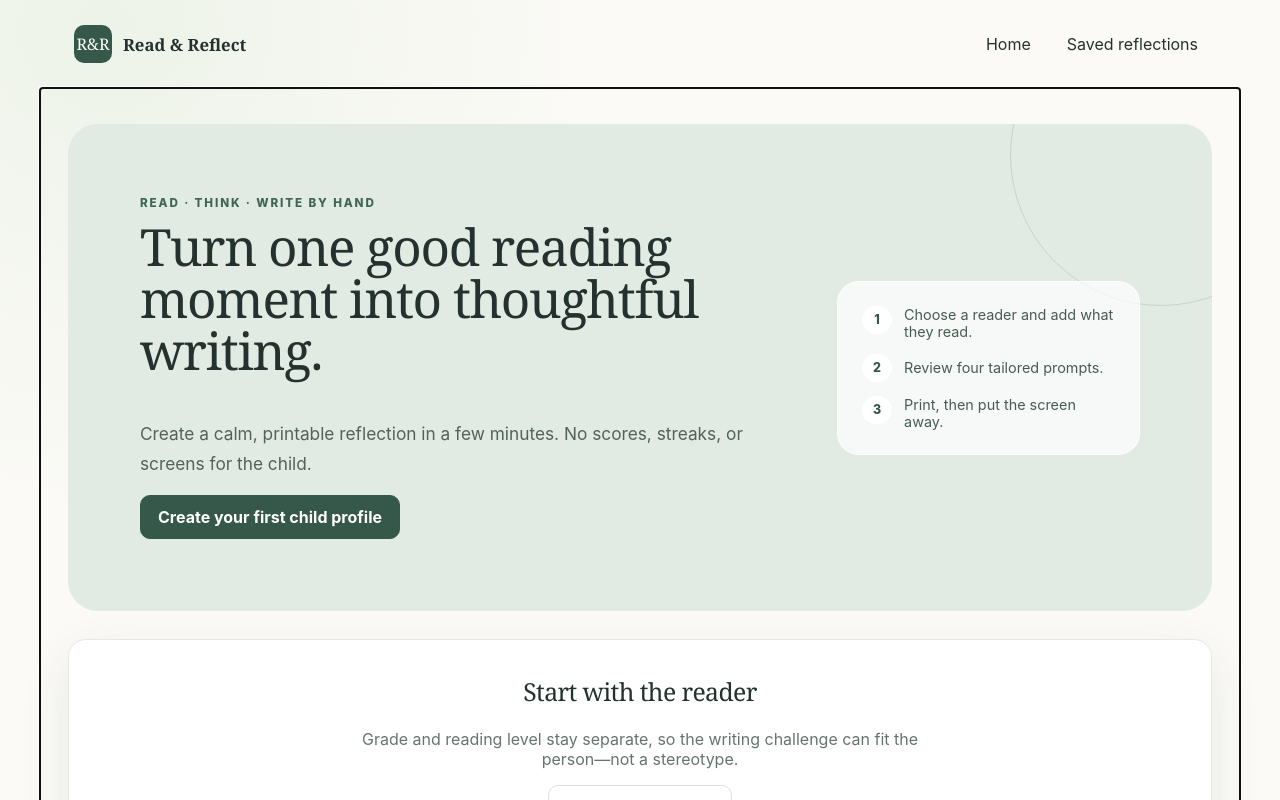
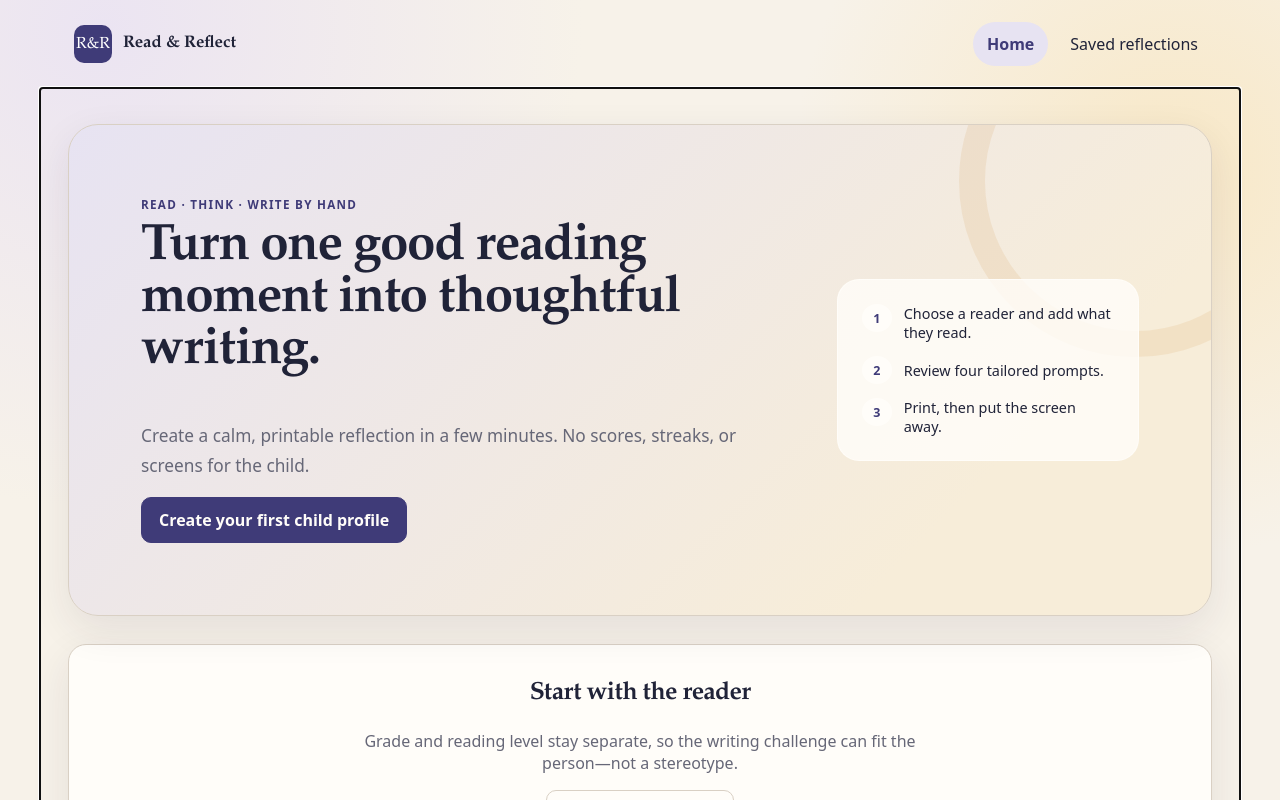
Before and after one commit to hiteshpatwari/EvokeInkApp, a Next.js app: page / in a window 1280 px wide. Shown: the top 800 px of the page. Built offline with nearby package versions, Linux system fonts and the light colour scheme.

Commit message:
feat: add ink and marigold visual system

```diff
--- a/src/app/globals.css
+++ b/src/app/globals.css
@@ -1,25 +1,39 @@
 :root {
-  --ink: #24312e;
-  --muted: #68736f;
-  --paper: #fbfaf6;
-  --surface: #ffffff;
-  --sage-50: #f0f5f1;
-  --sage-100: #e1ebe4;
-  --sage-500: #3f6655;
-  --sage-700: #36584a;
-  --clay: #bd6b4b;
-  --line: #dbe2dd;
-  --danger: #9d3f3f;
-  --shadow: 0 18px 50px rgba(43, 61, 53, 0.09);
+  --ink: #202338;
+  --muted: #666777;
+  --paper: #f7f2e9;
+  --surface: #fffdf9;
+  --surface-subtle: #f0eaf6;
+  --primary: #3f3b78;
+  --primary-hover: #302d63;
+  --primary-soft: #e7e3f2;
+  --accent: #c47a18;
+  --accent-soft: #f8e8c7;
+  --terracotta: #b9573a;
+  --line: #d9d0c4;
+  --line-strong: #8f8499;
+  --info: #285f74;
+  --info-soft: #e2f0f4;
+  --warning: #76520a;
+  --warning-soft: #fff0c8;
+  --danger: #9e3644;
+  --danger-soft: #f9e4e7;
+  --focus: #5b50a4;
+  --shadow: 0 14px 40px rgb(43 37 65 / 9%);
   --radius: 18px;
   --safe-area-top: env(safe-area-inset-top, 0px);
   --safe-area-right: env(safe-area-inset-right, 0px);
   --safe-area-bottom: env(safe-area-inset-bottom, 0px);
   --safe-area-left: env(safe-area-inset-left, 0px);
+  --native-safe-area-top-fallback: 24px;
 }
 
 * {
   box-sizing: border-box;
+}
+::selection {
+  background: var(--accent-soft);
+  color: var(--ink);
 }
 .visually-hidden {
   clip: rect(0 0 0 0);
@@ -34,7 +48,6 @@ html {
   background: var(--paper);
   color: var(--ink);
   font-family:
-    Inter,
     ui-sans-serif,
     system-ui,
     -apple-system,
@@ -47,7 +60,9 @@ body {
   min-height: 100vh;
   min-height: 100dvh;
   background:
-    radial-gradient(circle at 8% 3%, #edf3e9 0, transparent 30rem), var(--paper);
+    radial-gradient(circle at 8% 3%, #ebe4f2 0, transparent 30rem),
+    radial-gradient(circle at 92% 18%, #f8e8c7 0, transparent 24rem),
+    var(--paper);
 }
 button,
 input,
@@ -63,7 +78,7 @@ button:focus-visible,
 input:focus-visible,
 textarea:focus-visible,
 select:focus-visible {
-  outline: 3px solid #1f5b45;
+  outline: 3px solid var(--focus);
   outline-offset: 2px;
 }
 button:disabled {
@@ -77,8 +92,9 @@ p {
 }
 h1,
 h2 {
-  font-family: Georgia, "Times New Roman", serif;
-  font-weight: 500;
+  font-family:
+    Charter, "Iowan Old Style", "Palatino Linotype", Palatino, Georgia, serif;
+  font-weight: 600;
   letter-spacing: -0.025em;
 }
 h1 {
@@ -102,7 +118,9 @@ h2 {
     22px calc(28px + var(--safe-area-left));
 }
 html[data-native-app="true"] .topbar {
-  background: rgb(251 250 246 / 96%);
+  background: rgb(247 242 233 / 96%);
+  border-bottom: 1px solid rgb(217 208 196 / 72%);
+  box-shadow: 0 8px 24px rgb(43 37 65 / 7%);
   flex-wrap: wrap;
   max-width: none;
   position: sticky;
@@ -135,17 +153,19 @@ html[data-native-app="true"] .topbar nav button {
 }
 .brand-button span {
   align-items: center;
-  background: var(--sage-700);
+  background: var(--primary);
   border-radius: 10px;
   color: white;
   display: inline-flex;
-  font-family: Georgia, serif;
+  font-family:
+    Charter, "Iowan Old Style", "Palatino Linotype", Palatino, Georgia, serif;
   height: 38px;
   justify-content: center;
   width: 38px;
 }
 .brand-button strong {
-  font-family: Georgia, serif;
+  font-family:
+    Charter, "Iowan Old Style", "Palatino Linotype", Palatino, Georgia, serif;
   font-size: 1.05rem;
 }
 .topbar nav {
@@ -158,15 +178,27 @@ html[data-native-app="true"] .topbar nav button {
   border-radius: 999px;
   cursor: pointer;
   padding: 9px 14px;
+  transition:
+    background 180ms ease,
+    color 180ms ease;
 }
 .topbar nav button:hover {
-  background: var(--sage-100);
+  background: var(--primary-soft);
+  color: var(--primary);
+}
+.topbar nav button[aria-current="page"] {
+  background: var(--primary-soft);
+  color: var(--primary);
+  font-weight: 750;
 }
 .page {
   margin: 0 auto;
   max-width: 1200px;
   padding: 36px calc(28px + var(--safe-area-right))
     calc(80px + var(--safe-area-bottom)) calc(28px + var(--safe-area-left));
+}
+.page:focus:not(:focus-visible) {
+  outline: none;
 }
 .page--narrow {
   max-width: 900px;
@@ -184,10 +216,10 @@ html[data-native-app="true"] .topbar nav button {
   color: var(--muted);
 }
 .eyebrow {
-  color: var(--sage-500);
+  color: var(--primary);
   font-size: 0.73rem;
   font-weight: 800;
-  letter-spacing: 0.16em;
+  letter-spacing: 0.11em;
   margin-bottom: 10px;
   text-transform: uppercase;
 }
@@ -196,7 +228,9 @@ html[data-native-app="true"] .topbar nav button {
 }
 .hero-card {
   align-items: center;
-  background: var(--sage-100);
+  background: linear-gradient(135deg, var(--primary-soft), #f7edd9 78%);
+  border: 1px solid var(--line);
+  box-shadow: var(--shadow);
   border-radius: 30px;
   display: grid;
   gap: 48px;
@@ -206,7 +240,7 @@ html[data-native-app="true"] .topbar nav button {
   position: relative;
 }
 .hero-card::after {
-  border: 1px solid rgba(54, 88, 74, 0.16);
+  border: 26px solid rgb(196 122 24 / 10%);
   border-radius: 50%;
   content: "";
   height: 300px;
@@ -219,14 +253,14 @@ html[data-native-app="true"] .topbar nav button {
   max-width: 760px;
 }
 .hero-card > div:first-child > p:not(.eyebrow) {
-  color: #53615d;
+  color: var(--muted);
   font-size: 1.08rem;
   line-height: 1.7;
   max-width: 640px;
 }
 .routine-card {
-  background: rgba(255, 255, 255, 0.7);
-  border: 1px solid rgba(255, 255, 255, 0.85);
+  background: rgb(255 253 249 / 82%);
+  border: 1px solid rgb(255 253 249 / 94%);
   border-radius: 22px;
   display: grid;
   gap: 14px 12px;
@@ -239,7 +273,7 @@ html[data-native-app="true"] .topbar nav button {
   align-items: center;
   background: var(--surface);
   border-radius: 50%;
-  color: var(--sage-700);
+  color: var(--primary);
   display: flex;
   font-size: 0.78rem;
   font-weight: 800;
@@ -248,7 +282,7 @@ html[data-native-app="true"] .topbar nav button {
 }
 .routine-card p {
   align-self: center;
-  color: #4a5b54;
+  color: var(--ink);
   font-size: 0.9rem;
   margin: 0;
 }
@@ -267,23 +301,36 @@ html[data-native-app="true"] .topbar nav button {
   min-height: 44px;
 }
 .file-button:has(+ input:focus-visible) {
-  outline: 3px solid #1f5b45;
+  outline: 3px solid var(--focus);
   outline-offset: 2px;
 }
 .primary-button {
-  background: var(--sage-700);
-  border: 1px solid var(--sage-700);
-  color: white;
+  background: var(--primary);
+  border: 1px solid var(--primary);
+  color: #fffdf9;
+  transition:
+    background 180ms ease,
+    border-color 180ms ease,
+    transform 180ms ease;
 }
 .primary-button:hover {
-  background: #28483b;
+  background: var(--primary-hover);
+  border-color: var(--primary-hover);
+  transform: translateY(-1px);
+}
+.primary-button:active {
+  transform: translateY(0);
 }
 .secondary-button {
-  background: white;
+  background: var(--surface);
   border: 1px solid var(--line);
+  transition:
+    background 180ms ease,
+    border-color 180ms ease;
 }
 .secondary-button:hover {
-  background: var(--sage-50);
+  background: var(--primary-soft);
+  border-color: var(--line-strong);
 }
 .danger-button {
   background: transparent;
@@ -291,17 +338,23 @@ html[data-native-app="true"] .topbar nav button {
   color: var(--danger);
 }
 .danger-button:hover {
-  background: #fbefef;
+  background: var(--danger-soft);
 }
 .text-button,
 .back-button {
   background: transparent;
   border: 0;
-  color: var(--sage-700);
+  color: var(--primary);
   cursor: pointer;
   font-weight: 750;
   min-height: 44px;
   padding: 10px 4px;
+}
+.text-button:hover,
+.back-button:hover {
+  color: var(--primary-hover);
+  text-decoration: underline;
+  text-underline-offset: 3px;
 }
 .back-button {
   margin-bottom: 30px;
@@ -312,7 +365,7 @@ html[data-native-app="true"] .topbar nav button {
 .prompt-card,
 .saved-card {
   background: var(--surface);
-  border: 1px solid #e6e9e6;
+  border: 1px solid var(--line);
   border-radius: var(--radius);
   box-shadow: var(--shadow);
 }
@@ -329,8 +382,8 @@ html[data-native-app="true"] .topbar nav button {
 }
 .confirmation-dialog {
   box-shadow:
-    0 24px 70px rgb(24 34 29 / 24%),
-    0 0 0 100vmax rgb(24 34 29 / 38%);
+    0 24px 70px rgb(32 35 56 / 24%),
+    0 0 0 100vmax rgb(32 35 56 / 42%);
   inset: calc(16px + var(--safe-area-top)) calc(16px + var(--safe-area-right))
     calc(16px + var(--safe-area-bottom)) calc(16px + var(--safe-area-left));
   height: max-content;
@@ -385,8 +438,8 @@ html[data-native-app="true"] .topbar nav button {
   padding: 7px 10px;
 }
 .profile-row--selected {
-  background: var(--sage-50);
-  border-color: var(--sage-100);
+  background: var(--primary-soft);
+  border-color: var(--line-strong);
 }
 .profile-row > button:first-child {
   align-items: center;
@@ -407,11 +460,12 @@ html[data-native-app="true"] .topbar nav button {
 }
 .avatar {
   align-items: center;
-  background: #e9d6ca;
+  background: #f3d8cf;
   border-radius: 50%;
-  color: #73452f;
+  color: #713220;
   display: flex;
-  font-family: Georgia, serif;
+  font-family:
+    Charter, "Iowan Old Style", "Palatino Linotype", Palatino, Georgia, serif;
   font-size: 1.2rem;
   height: 45px;
   justify-content: center;
@@ -430,7 +484,7 @@ html[data-native-app="true"] .topbar nav button {
   width: 100%;
 }
 .session-row:hover {
-  color: var(--sage-700);
+  color: var(--primary);
 }
 .skill-chips {
   display: flex;
@@ -438,9 +492,9 @@ html[data-native-app="true"] .topbar nav button {
   gap: 9px;
 }
 .skill-chips span {
-  background: var(--sage-50);
+  background: var(--primary-soft);
   border-radius: 999px;
-  color: var(--sage-700);
+  color: var(--primary);
   font-size: 0.83rem;
   padding: 8px 12px;
   text-transform: capitalize;
@@ -457,8 +511,9 @@ html[data-native-app="true"] .topbar nav button {
   padding: 12px 16px;
 }
 .notice {
-  background: #e7f1ea;
-  color: #274f3e;
+  background: var(--info-soft);
+  border: 1px solid rgb(40 95 116 / 28%);
+  color: var(--info);
 }
 .notice button {
   background: transparent;
@@ -467,14 +522,15 @@ html[data-native-app="true"] .topbar nav button {
   font-size: 1.2rem;
 }
 .error-message {
-  background: #fae9e7;
-  color: #803b35;
+  background: var(--danger-soft);
+  border: 1px solid rgb(158 54 68 / 24%);
+  color: var(--danger);
 }
 .storage-warning {
   align-items: flex-start;
-  background: #fff4d6;
-  border: 1px solid #e5c76b;
-  color: #5f4a12;
+  background: var(--warning-soft);
+  border: 1px solid rgb(118 82 10 / 32%);
+  color: var(--warning);
   gap: 20px;
 }
 .storage-warning h2 {
@@ -487,7 +543,7 @@ html[data-native-app="true"] .topbar nav button {
   margin: 0;
 }
 .storage-warning .muted {
-  color: #735f26;
+  color: var(--warning);
   font-size: 0.88rem;
   margin-top: 4px;
 }
@@ -522,20 +578,30 @@ html[data-native-app="true"] .topbar nav button {
 }
 label,
 legend {
-  color: #3a4743;
+  color: var(--ink);
   font-size: 0.82rem;
   font-weight: 760;
 }
 input,
 textarea,
 select {
-  background: #fdfdfb;
-  border: 1px solid #ccd5d0;
+  background: var(--surface);
+  border: 1px solid var(--line-strong);
   border-radius: 9px;
   color: var(--ink);
   margin-top: 7px;
   padding: 11px 12px;
   width: 100%;
+}
+input:hover,
+textarea:hover,
+select:hover {
+  border-color: var(--primary);
+}
+input[aria-invalid="true"],
+textarea[aria-invalid="true"],
+select[aria-invalid="true"] {
+  border-color: var(--danger);
 }
 textarea {
   line-height: 1.5;
@@ -551,7 +617,8 @@ textarea {
 }
 .demo-strip {
   align-items: center;
-  background: #fbf4ea;
+  background: var(--accent-soft);
+  border: 1px solid rgb(196 122 24 / 20%);
   border-radius: 11px;
   display: flex;
   font-size: 0.86rem;
@@ -578,10 +645,17 @@ textarea {
   margin-top: 9px;
   padding: 14px;
   min-height: 44px;
+  transition:
+    background 180ms ease,
+    border-color 180ms ease;
+}
+.radio-card:hover {
+  background: var(--surface-subtle);
+  border-color: var(--line-strong);
 }
 .radio-card:has(input:checked) {
-  background: var(--sage-50);
-  border-color: #9cb3a7;
+  background: var(--primary-soft);
+  border-color: var(--primary);
 }
 .radio-card input,
 .checkbox-grid input {
@@ -645,19 +719,19 @@ textarea {
   text-transform: uppercase;
 }
 .status-pill {
-  background: #f5eee8;
-  color: #835136;
+  background: var(--accent-soft);
+  color: #714207;
 }
 .status-pill--required {
-  background: var(--sage-100);
-  color: var(--sage-700);
+  background: var(--primary-soft);
+  color: var(--primary);
 }
 .skill-label {
   color: var(--muted);
 }
 .grounding-label {
-  background: #f4f1e9;
-  color: #6d6048;
+  background: #eee9e2;
+  color: #595569;
   letter-spacing: 0;
   text-transform: none;
 }
@@ -666,15 +740,20 @@ textarea {
   gap: 5px;
 }
 .quiet-button {
-  background: var(--sage-50);
+  background: var(--primary-soft);
   border: 0;
   border-radius: 7px;
   cursor: pointer;
   height: 44px;
   width: 44px;
 }
+.quiet-button:hover {
+  background: var(--accent-soft);
+  color: var(--primary);
+}
 .prompt-card textarea {
-  font-family: Georgia, serif;
+  font-family:
+    Charter, "Iowan Old Style", "Palatino Linotype", Palatino, Georgia, serif;
   font-size: 1.08rem;
 }
 .practice-note {
@@ -694,7 +773,7 @@ textarea {
   margin-top: 18px;
 }
 .preview-page {
-  background: #e8ece8;
+  background: #e8e2dc;
   min-height: 100vh;
   min-height: 100dvh;
   padding: 26px calc(28px + var(--safe-area-right))
@@ -712,7 +791,7 @@ textarea {
 }
 .worksheet {
   background: white;
-  box-shadow: 0 22px 70px rgba(35, 46, 41, 0.14);
+  box-shadow: 0 22px 70px rgb(43 37 65 / 14%);
   margin: 0 auto;
   min-height: 11in;
   padding: 0.65in 0.7in;
@@ -720,14 +799,14 @@ textarea {
 }
 .worksheet__header {
   align-items: start;
-  border-bottom: 2px solid #395d4e;
+  border-bottom: 2px solid var(--primary);
   display: grid;
   gap: 28px;
   grid-template-columns: 1.4fr 1fr;
   padding-bottom: 16px;
 }
 .worksheet__brand {
-  color: #527867;
+  color: var(--primary);
   font-size: 0.62rem;
   font-weight: 900;
   letter-spacing: 0.18em;
@@ -741,7 +820,7 @@ textarea {
   margin-bottom: 0;
 }
 .worksheet__meta {
-  border-left: 1px solid #d6dfda;
+  border-left: 1px solid var(--line);
   display: grid;
   gap: 7px;
   padding-left: 18px;
@@ -755,9 +834,9 @@ textarea {
   text-transform: uppercase;
 }
 .worksheet__permission {
-  background: #f2f6f3;
+  background: var(--primary-soft);
   border-radius: 8px;
-  color: #56645f;
+  color: var(--ink);
   font-size: 0.78rem;
   margin: 14px 0 16px;
   padding: 8px 11px;
@@ -771,9 +850,9 @@ textarea {
   page-break-inside: avoid;
 }
 .worksheet-prompt__eyebrow {
-  background: #edf3ef;
+  background: var(--primary-soft);
   border-radius: 6px;
-  color: #3e6655;
+  color: var(--primary);
   display: flex;
   font-size: 0.62rem;
   font-weight: 850;
@@ -790,7 +869,7 @@ textarea {
   margin: 8px 5px 4px;
 }
 .worksheet-prompt__hint {
-  color: #6d7773;
+  color: var(--muted);
   font-size: 0.66rem;
   margin: 0 5px 5px;
 }
@@ -854,8 +933,8 @@ textarea {
   margin-bottom: 0;
 }
 .response-photo__privacy {
-  background: var(--sage-50);
-  border-left: 4px solid var(--sage-500);
+  background: var(--info-soft);
+  border-left: 4px solid var(--info);
   border-radius: 10px;
   padding: 12px 14px;
 }
@@ -908,14 +987,15 @@ textarea {
   margin-top: 7px;
 }
 .response-error {
-  background: #fae9e7;
+  background: var(--danger-soft);
+  border: 1px solid rgb(158 54 68 / 24%);
   border-radius: 10px;
-  color: #803b35;
+  color: var(--danger);
   margin: 16px 0 0;
   padding: 11px 13px;
 }
 .response-status {
-  color: var(--sage-700);
+  color: var(--info);
   font-weight: 700;
   margin: 16px 0 0;
 }
@@ -933,7 +1013,7 @@ textarea {
   margin: 24px 0 8px;
 }
 .coaching-card > h2:first-of-type {
-  color: var(--sage-700);
+  color: var(--info);
   margin-top: 4px;
 }
 .coaching-card li {
@@ -941,8 +1021,8 @@ textarea {
   margin-bottom: 6px;
 }
 .coaching-next-step {
-  background: var(--sage-50);
-  border-left: 4px solid var(--sage-500);
+  background: var(--accent-soft);
+  border-left: 4px solid var(--accent);
   border-radius: 10px;
   margin-top: 24px;
   padding: 2px 18px 16px;
@@ -963,7 +1043,7 @@ textarea {
   margin: 0 5px;
 }
 .writing-lines span {
-  border-bottom: 1px solid #aeb9b4;
+  border-bottom: 1px solid #aaa2b2;
   height: 0.08in;
 }
 .filter-row {
@@ -1016,6 +1096,16 @@ textarea {
 }
 
 @media (max-width: 760px) {
+  button,
+  .file-button,
+  input,
+  select {
+    min-height: 48px;
+  }
+  .quiet-button {
+    height: 48px;
+    width: 48px;
+  }
   .topbar {
     align-items: flex-start;
     gap: 15px;
@@ -1024,7 +1114,9 @@ textarea {
       calc(18px + var(--safe-area-left));
   }
   html[data-native-app="true"] .topbar {
-    padding-top: max(calc(18px + var(--safe-area-top)), 88px);
+    padding-top: calc(
+      18px + max(var(--safe-area-top), var(--native-safe-area-top-fallback))
+    );
   }
   .brand-button strong {
     display: none;
@@ -1046,6 +1138,9 @@ textarea {
   .hero-card {
     gap: 26px;
     padding: 30px 24px;
+  }
+  .hero-card::after {
+    display: none;
   }
   .panel--wide,
   .full-width {
@@ -1088,7 +1183,7 @@ textarea {
   }
   .worksheet__meta {
     border-left: 0;
-    border-top: 1px solid #d6dfda;
+    border-top: 1px solid var(--line);
     grid-template-columns: 1fr 1fr;
     padding-left: 0;
     padding-top: 12px;
@@ -1117,33 +1212,41 @@ textarea {
   }
 }
 
+html[data-native-app="true"] button,
+html[data-native-app="true"] .file-button,
+html[data-native-app="true"] input,
+html[data-native-app="true"] select {
+  min-height: 48px;
+}
+
+html[data-native-app="true"] .quiet-button {
+  height: 48px;
+  width: 48px;
+}
+
 @media (max-width: 1000px) {
   html[data-native-app="true"] .topbar {
-    align-items: stretch;
-    flex-direction: column;
+    align-items: center;
+    flex-direction: row;
   }
   html[data-native-app="true"] .brand-button {
-    display: none;
+    display: flex;
+    flex: 0 0 auto;
   }
   html[data-native-app="true"] .brand-button strong {
     display: none;
   }
   html[data-native-app="true"] .topbar nav {
-    align-items: stretch;
-    flex-direction: column;
-    justify-content: space-between;
-    width: 100%;
+    align-items: center;
+    flex: 1 1 auto;
+    flex-direction: row;
+    justify-content: flex-end;
+    width: auto;
   }
   html[data-native-app="true"] .topbar nav button {
     min-width: 0;
-    text-align: left;
-    width: 100%;
-  }
-  html[data-native-app="true"] .topbar nav button:first-child {
-    flex: 0 0 auto;
-  }
-  html[data-native-app="true"] .topbar nav button:last-child {
-    flex: 1 1 auto;
+    text-align: center;
+    width: auto;
   }
   html[data-native-app="true"] .hero-card h1 {
     font-size: min(2.15rem, 10vw);
@@ -1154,6 +1257,21 @@ textarea {
   }
 }
 
+@media (max-width: 340px) {
+  html[data-native-app="true"] .topbar {
+    gap: 8px;
+  }
+  html[data-native-app="true"] .topbar nav {
+    flex-wrap: nowrap;
+    gap: 2px;
+  }
+  html[data-native-app="true"] .topbar nav button {
+    font-size: 0.9rem;
+    padding-inline: 6px;
+    white-space: nowrap;
+  }
+}
+
 @page {
   size: Letter;
   margin: 0.55in;
@@ -1161,6 +1279,7 @@ textarea {
 @media print {
   body {
     background: white;
+    color: #111;
   }
   .no-print,
   .topbar {
@@ -1171,12 +1290,25 @@ textarea {
     padding: 0;
   }
   .worksheet {
+    color: #111;
     box-shadow: none;
     margin: 0;
     min-height: auto;
     padding: 0;
     width: auto;
   }
+  .worksheet__header {
+    border-color: #111;
+  }
+  .worksheet__brand,
+  .worksheet-prompt__eyebrow {
+    color: #111;
+  }
+  .worksheet__permission,
+  .worksheet-prompt__eyebrow {
+    background: white;
+    border: 1px solid #777;
+  }
   .worksheet-prompt {
     break-inside: avoid;
     page-break-inside: avoid;
--- a/src/components/AppShell.tsx
+++ b/src/components/AppShell.tsx
@@ -825,10 +825,18 @@ export function AppShell({ storage }: AppShellProps = {}) {
           <strong>Read &amp; Reflect</strong>
         </button>
         <nav aria-label="Main navigation">
-          <button type="button" onClick={goHome}>
+          <button
+            type="button"
+            aria-current={screen === "home" ? "page" : undefined}
+            onClick={goHome}
+          >
             Home
           </button>
-          <button type="button" onClick={() => setScreen("saved")}>
+          <button
+            type="button"
+            aria-current={screen === "saved" ? "page" : undefined}
+            onClick={() => setScreen("saved")}
+          >
             Saved reflections
           </button>
         </nav>
```
Also changed, not shown: .codex/state/WORKSTATE.md, 3 other files (tests, documents, lock files or other folders).
